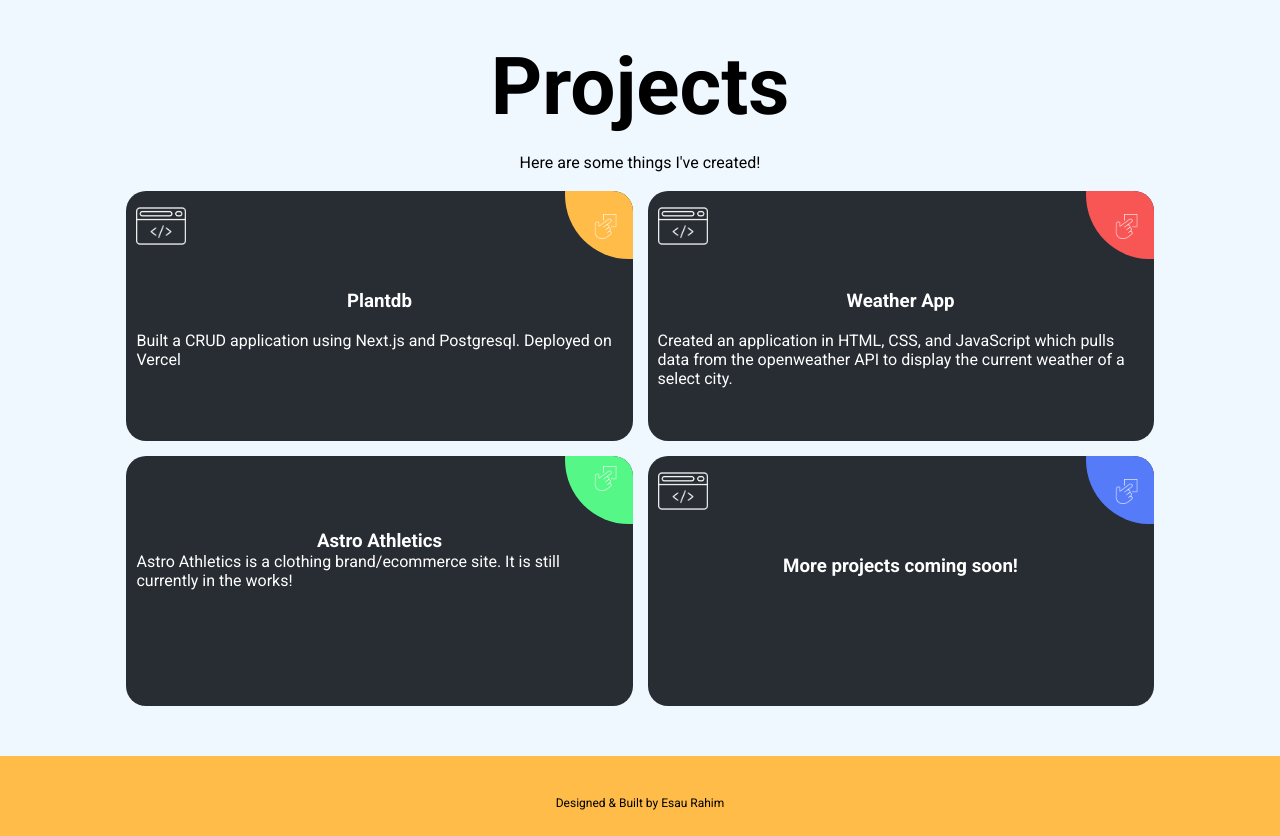
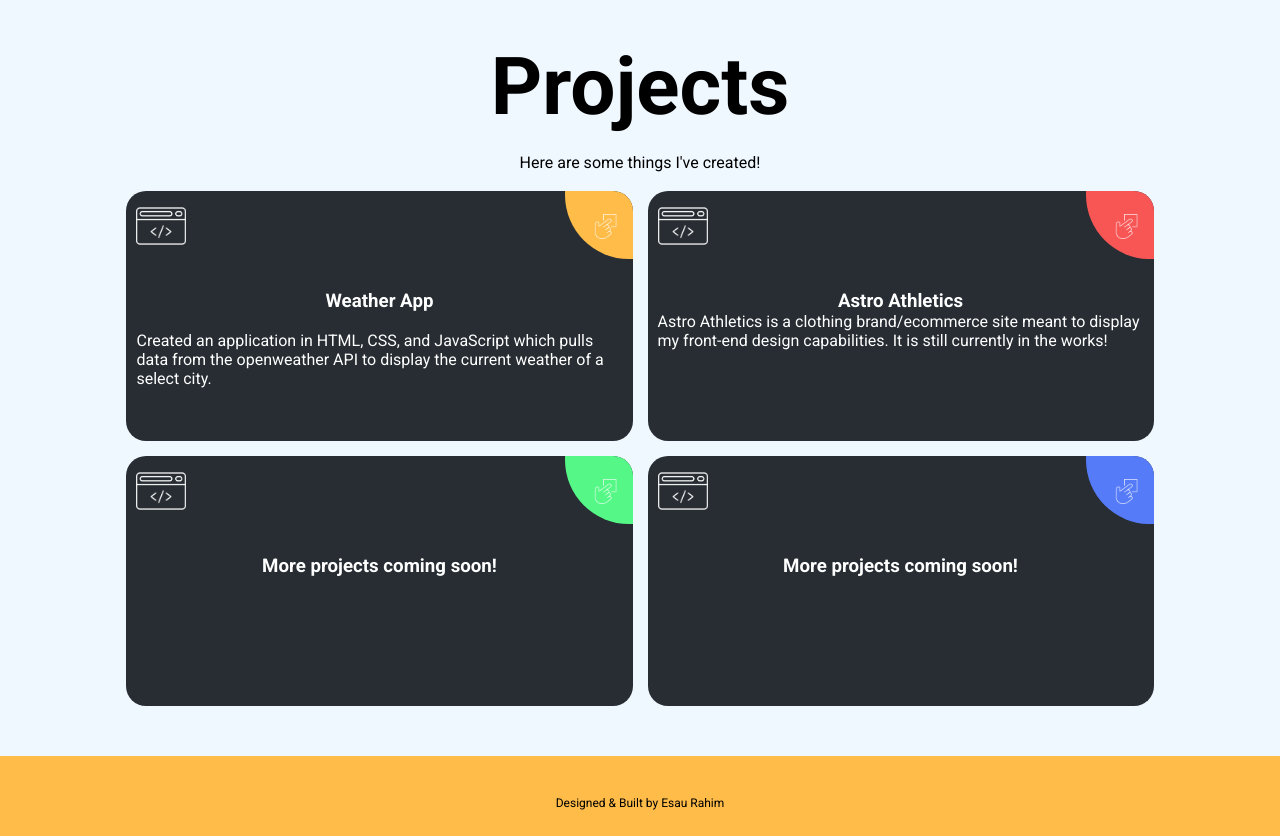
Before and after one commit to codehoover/personal_webpage, a Next.js app: page / in a window 1280 px wide. Shown: the part 3020-3856 px from the top of the page. Built offline with nearby package versions, Linux system fonts and the light colour scheme.

Commit message:
pushing changes to site

```diff
--- a/src/pages/main.js
+++ b/src/pages/main.js
@@ -338,29 +338,6 @@ export default function Main() {
 
                                 <div className="project_card">
                                     <div className="pro_bg"></div>
-                                        <div className="card_inner">
-
-                                            <div className="project_header">
-                                                <div className="project_folder">
-                                                    <Image src={"/web_light.png"} width={50} height={50} alt="project link"/>
-                                                </div>
-
-                                                <div className="project_link">
-                                                    <a href="https://github.com/codehoover/plantdb" target="_blank">
-                                                        <Image src={ "/link_light.png"} width={25} height={25} alt="project link"/>
-                                                    </a>
-                                                </div>
-                                            </div>
-
-                                            <h3 className="project_title"> Plantdb</h3><br/>
-
-                                            <p className="project_body"> Built a CRUD application using Next.js and Postgresql. Deployed on Vercel</p><br/>
-
-                                        </div>
-                                </div>
-
-                                <div className="project_card">
-                                    <div className="pro_bg"></div>
                                     <div className="card_inner">
 
                                         <div className="project_header" >
@@ -388,9 +365,9 @@ export default function Main() {
                                     <div className="card_inner">
 
                                         <div className="project_header">
-                                            <div className="project_folder">
-
-                                            </div>
+                                            <a className="project_folder" href="https://astro-athletics.vercel.app/" target="_blank">
+                                                <Image src={"/web_light.png"} width={50} height={50} alt="project link"/>
+                                            </a>
 
                                             <div className="project_link">
                                                 <a href="https://github.com/codehoover/ecom_page" target="_blank">
@@ -401,7 +378,31 @@ export default function Main() {
 
                                         <h3 className="project_title"> Astro Athletics</h3>
 
-                                        <p className="project_body"> Astro Athletics is a clothing brand/ecommerce site. It is still currently in the works!</p>
+                                        <p className="project_body"> Astro Athletics is a clothing brand/ecommerce site meant to display my front-end
+                                        design capabilities. It is still currently in the works!</p>
+
+                                    </div>
+                                </div>
+
+                                <div className="project_card">
+                                    <div className="pro_bg"></div>
+                                    <div className="card_inner">
+
+                                        <div className="project_header">
+                                            <div className="project_folder">
+                                                <Image src={"/web_light.png"} width={50} height={50} alt="project link"/>
+                                            </div>
+
+                                            <div className="project_link">
+                                                <a href="#" target="_blank">
+                                                    <Image src={"/link_light.png"} width={25} height={25} alt="project link"/>
+                                                </a>
+                                            </div>
+                                        </div>
+
+                                        <h3 className="project_title"> More projects coming soon!</h3>
+
+                                        <p className="project_body"> </p>
 
                                     </div>
                                 </div>
```
Also changed, not shown: 1 other file (tests, documents, lock files or other folders).
